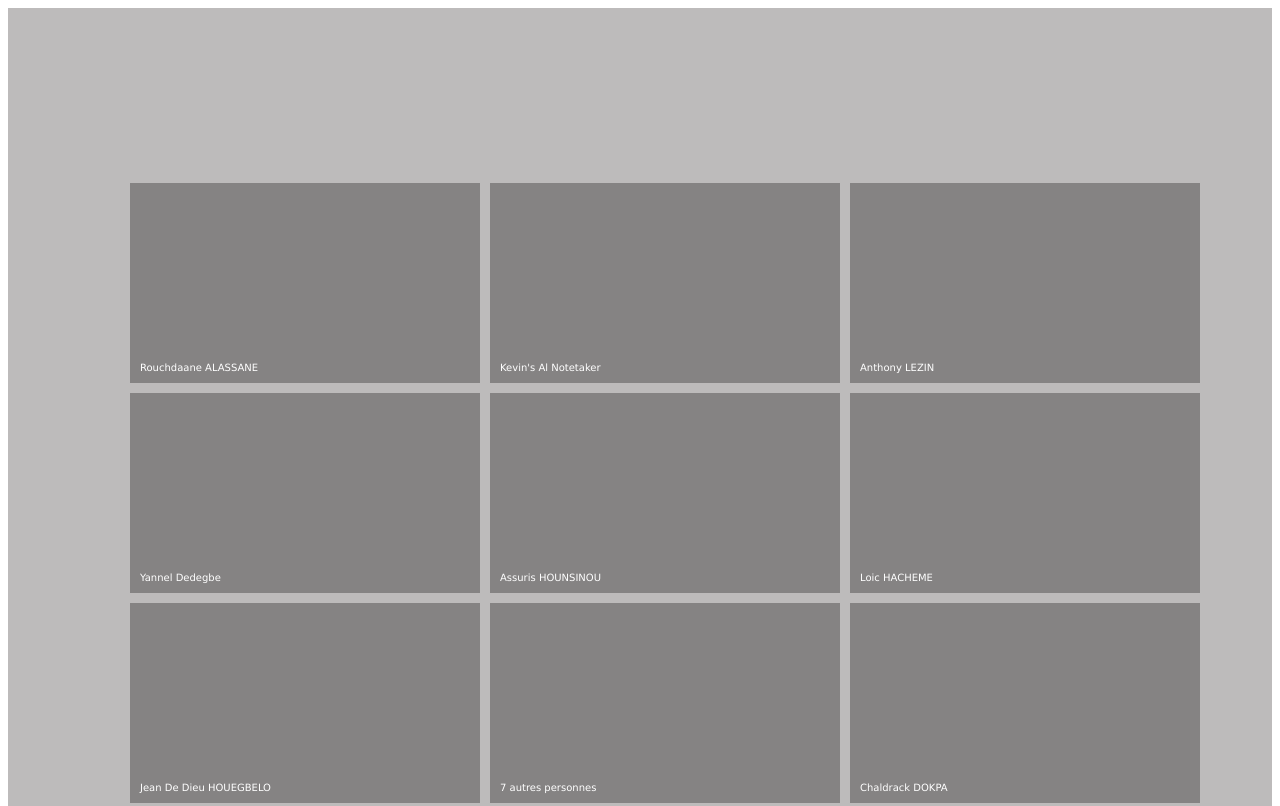
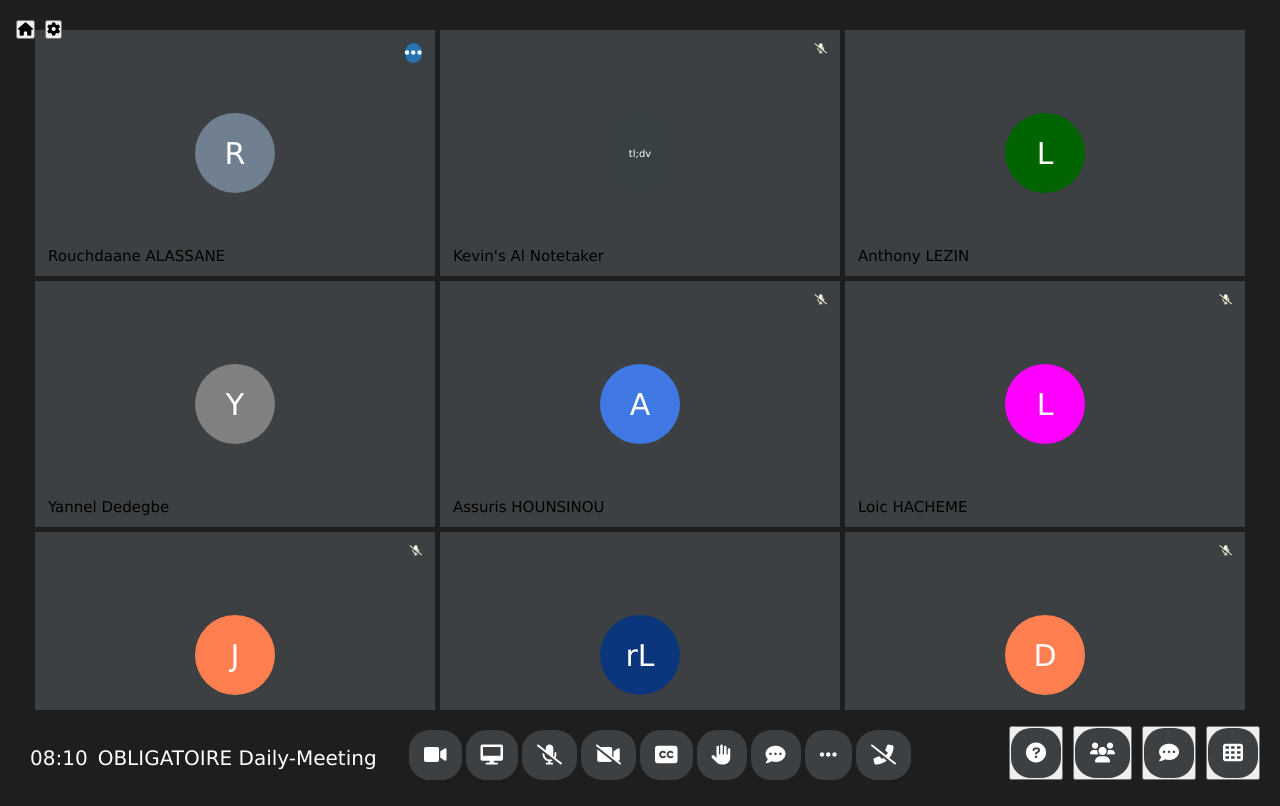
Before and after one commit to estelle67/clone-google-meet, a plain HTML site: page index.html in a window 1280 px wide. Shown: the top 806 px of the page. Drawn offline with Linux system fonts and the light colour scheme.

Commit message:
modification index.htm et nnn.css

```diff
--- a/index.html
+++ b/index.html
@@ -4,19 +4,114 @@
     <meta charset="UTF-8" />
     <meta name="viewport" content="width=device-width, initial-scale=1.0" />
     <title>Interface visioconférence</title>
+    <link
+      rel="stylesheet"
+      href="https://cdnjs.cloudflare.com/ajax/libs/font-awesome/6.0.0-beta3/css/all.min.css"
+    />
   </head>
   <link rel="stylesheet" href="nnn.css" />
   <body>
-    <div class="conteneur">
-      <div class="box">Rouchdaane ALASSANE</div>
-      <div class="box">Kevin's Al Notetaker</div>
-      <div class="box"> Anthony LEZIN</div>
-      <div class="box">Yannel Dedegbe</div>
-      <div class="box">Assuris HOUNSINOU</div>
-      <div class="box">Loic HACHEME</div>
-      <div class="box">Jean De Dieu HOUEGBELO</div>
-      <div class="box">7 autres personnes</div>
-      <div class="box">Chaldrack DOKPA</div>
+    <div class="grid">
+      <div class="participant"><i class="fas fa-ellipsis-h"></i
+        >
+        <div class="initial yellow">R</div>
+        <div class="name">Rouchdaane ALASSANE</div>
+      </div>
+      <div class="participant">
+        <i class="fas fa-microphone-slash"></i
+          >
+        <div class="initial red">tl;dv</div>
+        <div class="name">Kevin's Al Notetaker</div>
+      </div>
+      <div class="participant">
+        <div class="initial green">L</div>
+        <div class="name">Anthony LEZIN</div>
+      </div>
+      <div class="participant">
+        <div class="initial aqua">Y</div>
+        <div class="name">Yannel Dedegbe</div>
+      </div>
+      <div class="participant"><i class="fas fa-microphone-slash"></i
+        >
+        <div class="initial blue">A</div>
+        <div class="name">Assuris HOUNSINOU</div>
+      </div>
+      <div class="participant"><i class="fas fa-microphone-slash"></i
+        >
+        <div class="initial pink">L</div>
+        <div class="name">Loic HACHEME</div>
+      </div>
+      <div class="participant"><i class="fas fa-microphone-slash"></i
+        >
+        <div class="initial orange">J</div>
+        <div class="name">Jean De Dieu HOUEGBELO</div>
+      </div>
+      <div class="participant">
+        <div class="initial purple">rL</div>
+        <div class="name">7 autres personnes</div>
+      </div>
+      <div class="participant"><i class="fas fa-microphone-slash"></i
+        >
+        <div class="initial orange">D</div>
+        <div class="name">Chaladrak DOKPA</div>
+      </div>
+      <div class="toolbar">
+        <boutton class="btn" id="micBtn" title="Lancer tl;dv"
+          ><i class="fas fa-video icon"></i
+          >
+        <boutton class="btn" id="micBtn" title="Partager l'écran"
+          ><i class="fas fa-desktop"></i
+        ></boutton>
+        <boutton class="btn" id="micBtn" title="Microphone"
+          ><i class="fas fa-microphone-slash"></i
+        ></boutton>
+        <boutton class="btn" id="micBtn" title="Caméra"
+          ><i class="fas fa-video-slash"></i
+        ></boutton>
+        <boutton class="btn" id="micBtn" title="Sous-titres"
+          ><i class="fas fa-closed-captioning fa-icon"></i
+        ></boutton>
+
+        <boutton class="btn" id="micBtn" title="Lever la main"
+          ><i class="fas fa-hand-paper"></i
+        ></boutton>
+        <boutton class="btn" id="micBtn" title="Chat"
+          ><i class="fas fa-comment-dots"></i
+        ></boutton>
+        <boutton class="btn" id="micBtn" title="Plus d'options"
+          ><i class="fas fa-ellipsis-h"></i
+        ></boutton>
+        <boutton class="btn" id="micBtn" title="Quitter"
+          ><i class="fas fa-phone-slash"></i
+        ></boutton>
+        <div class="toolbar-left">
+          <span class="time" id="clock" title="Horlorge">08:10</span
+          ><span>OBLIGATOIRE Daily-Meeting</span>
+        </div>
+        <div class="toolbar-right">
+          <button class="btn" id="micBtn" title="Aide">
+            <i class="fas fa-question-circle"></i>
+          </button>
+          <button class="btn" id="micBtn" title="Participants">
+            <i class="fas fa-users"></i>
+          </button>
+          <button class="btn" id="micBtn" title="Message">
+            <i class="fas fa-comment-dots"></i>
+          </button>
+          <button class="btn" id="micBtn" title="Applications">
+            <i class="fas fa-th"></i>
+          </button>
+        </div>
+      </div>
+
+      <nav class="navbar">
+        <button class="nav-btn" title="Accueil">
+          <i class="fas fa-home"></i>
+        </button>
+        <button class="nav-btn" title="Paramètres">
+          <i class="fas fa-cog"></i>
+        </button>
+      </nav>
+    </div>
   </body>
-
 </html>
--- a/nnn.css
+++ b/nnn.css
@@ -1,17 +1,72 @@
-.conteneur{
-    display: grid;grid-template-columns: 300px 300px 300px;gap: 60px;
-    justify-content: center;align-items: center;padding: 200px;grid-template-rows: 150px 150px 150px;
-    background-color: rgba(12, 6, 6, 0.269);color: white;box-sizing: border-box;cursor: pointer;
-    border: 0px;
+*{
+  margin: 0;padding: 0;
+}
+ .grid {
+  display: grid;
+  grid-template-columns: 400px 400px 400px;
+  gap: 5px;justify-content: center;align-items: center;background-color: #1e1e1e;cursor: pointer;overflow: auto;position: fixed;top: 0;bottom: 60;left: 0;right: 0;padding: 30px;
+}
+.participant{
+  background-color: #3c4043;
+  position:relative; display: flex;flex-direction: column;padding: 45px;border: 3px solid transparent;transition: all 0.3s ease;height: 150px;
+}
+.participant:hover{border-color: rgb(25, 96, 167); cursor: pointer;}
 
+.initial{
+  background-color:#394049 ;
+  border-radius: 50px; width: 80px;
+  height: 80px;display: flex;
+  align-items: center;justify-content: center;font-size: 30px; color: white;margin-bottom: 5px;font-family: Verdana, Geneva, Tahoma, sans-serif ;font-weight: normal;text-align: center;margin: auto;
 }
-.box {
-    height: 200px;width: 350px;background-color: rgba(0, 0, 0, 0.297);color: white ;cursor: pointer;
-    border-radius: 0px;display: flex;
-    justify-content: flex-start;align-items: flex-end;
-    font-size: 10px;font-family: Verdana, Geneva, Tahoma, sans-serif;box-sizing: border-box;padding: 10px;
+.purple{ background-color: #0c367b;}
+.green{ background-color: darkgreen;}
+.pink{ background-color: fuchsia;}
+.blue{ background-color: rgb(64, 121, 228);}
+.orange{ background-color: coral;}
+.yellow{ background-color: slategray;}
+.aqua{ background-color: gray;}
+.red{background-color: #394043;font-size: 10px;}
 
-  }
-.box:hover {
-    transition: 0,5s;
-    box-shadow: 0px 0px 5px 4px rgba(48, 108, 230, 0.874);}
+.name{
+  font-size: 15px;font-family: Verdana, Geneva, Tahoma, sans-serif; position: absolute; bottom: 8px;left: 10px; }
+
+.toolbar {
+  background-color: #1e1e1e;
+  padding: 20px;
+  display: flex;
+  justify-content: center;
+  gap: 20px;position:fixed; bottom: 0;width:100% ;left: 0;right: 0;
+}
+
+.toolbar i{
+  font-size: 20px;
+  background-color: #3c4043;
+  color:white;padding: 15px;
+  border-radius: 40%;transition: 0.3;
+}
+
+.toolbar i:hover{
+  background-color: #2573b0;
+}
+
+.navbar {
+  padding: 20px 16px;
+  display: flex;
+  justify-content: center;
+  gap: 10px;position:fixed; top: 0 ;left: 0;align-items: center;cursor: pointer;}
+
+  .toolbar-left{
+    display: flex;justify-content: center;align-items: center;gap: 10px;position: fixed;bottom:   0; left: 0;cursor: pointer;padding: 30px;color: white;font-family: Verdana, Geneva, Tahoma, sans-serif;font-size: 20px ;}
+
+  .toolbar-right{
+    display: flex;justify-content: center;align-items: center;gap: 10px;position: fixed;bottom:0 ;right: 0;cursor: pointer;padding: 20px;}
+
+    .participant i.fa-microphone-slash{
+      position: absolute;top: 10px;
+      right: 10px;color: beige;font-size: 10px;
+
+    }
+    .participant i.fa-ellipsis-h {
+      background-color: #2573b0;color: white;position: absolute;top: 10px;
+      right: 10px;font-size: 20px;border-radius: 50%;
+    }
```
